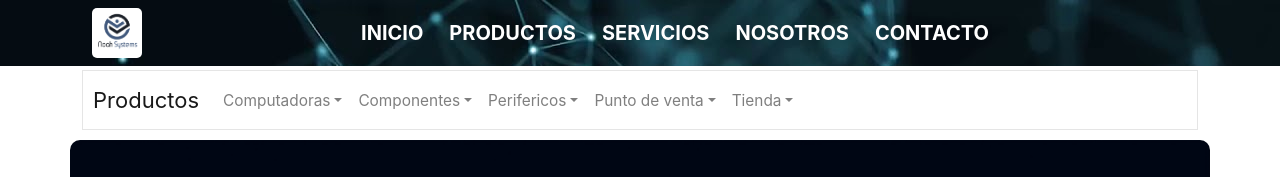
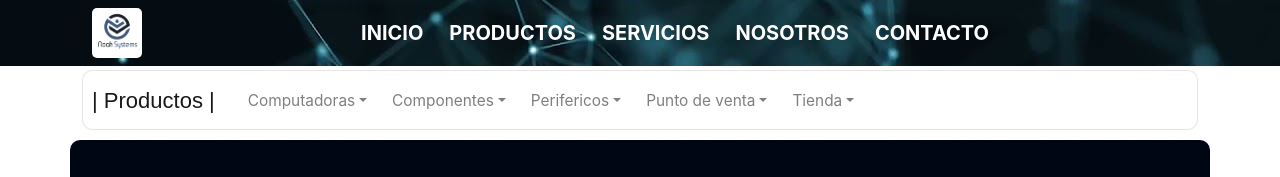
Before and after one commit to Yeraf/YokuTechnology, a React (Create React App) app: page / in a window 1280 px wide. Shown: the top 177 px of the page. Built offline with nearby package versions, Linux system fonts and the light colour scheme; a web font is replaced by a local one.

Commit message:
navbarproducts

```diff
--- a/src/CompStatics/DropDown.jsx
+++ b/src/CompStatics/DropDown.jsx
@@ -3,13 +3,13 @@ import '../Css/Cssapp/NavbarProducts.css';
 
 const DropDown = () => {
   return (
-    <div className="container">
+    <div className="container navbar-container">
       <nav className="navbar navbar-expand-lg navbar-light bg-light navbar-products">
         <a className="navbar-brand a-navbar-products" href="#">
-          Productos
+          | Productos |
         </a>
         <button
-          className="navbar-toggler"
+          className="navbar-toggler button-navbar-products"
           type="button"
           data-toggle="collapse"
           data-target="#navbarNavDropdown"
@@ -19,7 +19,9 @@ const DropDown = () => {
         >
           <span className="navbar-toggler-icon"></span>
         </button>
+
         <div className="collapse navbar-collapse" id="navbarNavDropdown">
+        <hr />
           <ul className="navbar-nav">
           <li className="nav-item dropdown">
               <a
--- a/src/Css/Cssapp/NavbarProducts.css
+++ b/src/Css/Cssapp/NavbarProducts.css
@@ -1,3 +1,19 @@
+.navbar-products {
+    border-radius: 10px;
+}
+
 .a-navbar-products {
-    margin-left: 10px;
+    margin-left: 9px;
 }
+
+.a-navbar-products {
+    font-family: Arial, Helvetica, sans-serif;
+}
+
+.button-navbar-products {
+    margin-right: 9px;
+}
+
+.dropdown-toggle {
+    margin-left: 9px;
+}
```
